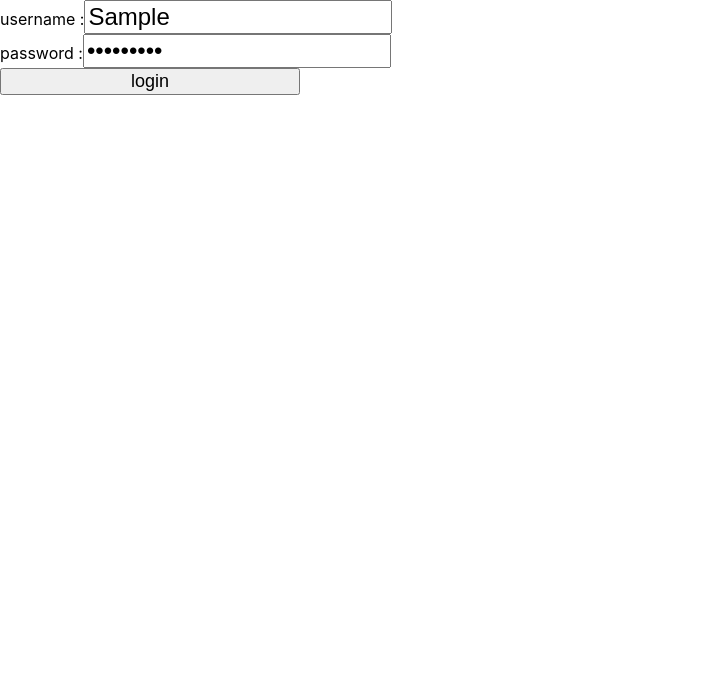
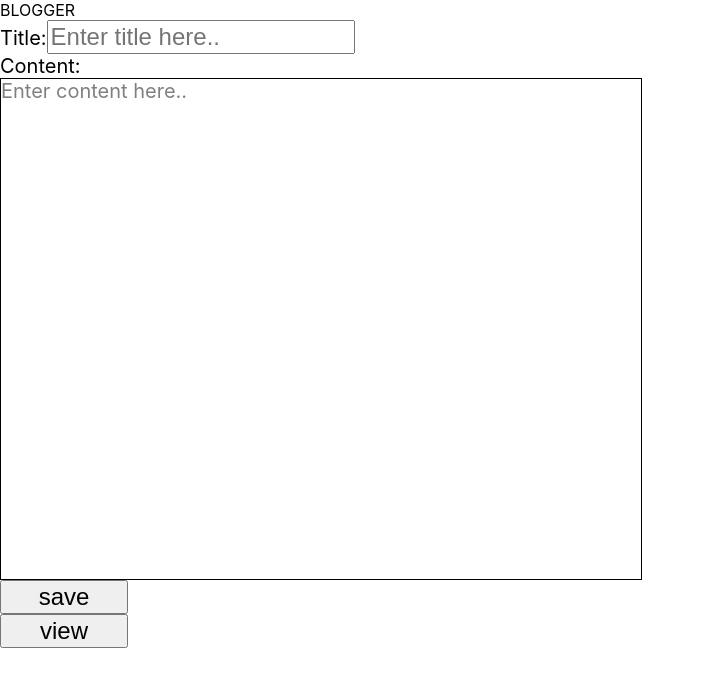
Before and after one commit to bsrushti/react-backend-with-db, a React (Create React App) app: page / in a window 1280 px wide. Both pictures are taken after typing "Sample", "Sample123" into the empty fields and a click on the button "login". Shown: the top 686 px of the page, without its empty margins (0-705 px from the left). Built offline with nearby package versions, Linux system fonts and the light colour scheme; no server answers.

Commit message:
Added view post feature, added sytle for post view page
Change Home class to Home function.

```diff
--- a/src/App.js
+++ b/src/App.js
@@ -1,6 +1,7 @@
 import React, { Component } from "react";
 import Home from "./Home";
 import Login from "./Login";
+import PostView from "./PostView";
 import "./App.css";
 
 class App extends Component {
@@ -12,12 +13,14 @@ class App extends Component {
     this.getContent = this.getContent.bind(this);
     this.save = this.save.bind(this);
     this.login = this.login.bind(this);
-
+    this.view = this.view.bind(this);
     this.state = {
       username: "",
       password: "",
       title: "",
-      content: ""
+      content: "",
+      blogDetails: "",
+      currentPage: "login"
     };
   }
 
@@ -46,13 +49,12 @@ class App extends Component {
       body: JSON.stringify({ name, password })
     })
       .then(res => res.json())
-      .then(output => {
-        if (output.status) {
-          document.getElementById("login").style.display = "none";
-          document.getElementById("home").style.display = "unset";
+      .then(function(output) {
+        if (!output.status) {
+          document.getElementById("msg").innerHTML = "Invalid user";
         }
-        document.getElementById("msg").innerHTML = "Invalid user";
       });
+    this.setState({ currentPage: "home" });
   }
 
   save(e) {
@@ -60,17 +62,30 @@ class App extends Component {
     let userName = this.state.username;
     let blogTitle = this.state.title;
     let content = this.state.content;
-    console.log("coming to save \n", userName, blogTitle, content);
     fetch("/addPost", {
       method: "POST",
       body: JSON.stringify({ userName, blogTitle, content })
     });
-    console.log(this.state.title, this.state.content);
+    this.setState({ currentPage: "home" });
   }
 
-  render() {
+  view(e) {
+    e.preventDefault();
+    let app = this;
+    let userName = this.state.username;
+    let blogTitle = this.state.title;
+    fetch("/viewPost", {
+      method: "POST",
+      body: JSON.stringify({ userName, blogTitle })
+    })
+      .then(res => res.json())
+      .then(out => {
+        app.setState({ currentPage: "view", blogDetails: out.body });
+      });
+  }
+
+  renderLogin() {
     return (
-      <div>
       <div id="login" className="login-page">
         <div id="msg" className="err-msg" />
         <Login
@@ -79,16 +94,48 @@ class App extends Component {
           getPassword={this.getPassword}
         />
       </div>
-        <div id="home" className="home-page" style={{ display: "none" }}>
+    );
+  }
+
+  renderHome() {
+    return (
+      <div id="home" className="home-page">
         <Home
           save={this.save}
+          view={this.view}
           title={this.getTitle}
           content={this.getContent}
         />
       </div>
+    );
+  }
+
+  renderPost(blogDetails) {
+    return (
+      <div>
+        <PostView blogDetails={blogDetails} />
       </div>
+    );
+  }
+
+  render() {
+    return (
+      <Blogger
+        currentPage={this.state.currentPage}
+        renderLogin={this.renderLogin.bind(this)}
+        renderHome={this.renderHome.bind(this)}
+        renderPost={this.renderPost.bind(this)}
+        blogDetails={this.state.blogDetails}
+      />
     );
   }
 }
 
+const Blogger = function(props) {
+  if (props.currentPage == "login") return <div>{props.renderLogin()}</div>;
+  if (props.currentPage == "home") return <div>{props.renderHome()}</div>;
+  if (props.currentPage == "view")
+    return <div>{props.renderPost(props.blogDetails)}</div>;
+};
+
 export default App;
--- a/src/Home.js
+++ b/src/Home.js
@@ -1,11 +1,7 @@
-import React, { Component } from "react";
+import React from "react";
 import InputBox from "./InputBox";
 
-class Home extends Component {
-  constructor(props) {
-    super(props);
-  }
-  render() {
+const Home = function(props) {
   return (
     <div>
       <div>BLOGGER</div>
@@ -15,30 +11,29 @@ class Home extends Component {
           <InputBox
             type="text"
             name="blog_title"
-              onChange={this.props.title}
+            onChange={props.title}
             placeholder="Enter title here.."
           />
         </div>
         <div>
           Content:
           <div
-              onInput={this.props.content}
+            onInput={props.content}
             className="blog-content"
             contentEditable="true"
             placeholder="Enter content here.."
-              onFocus={this.props.content}
+            onFocus={props.content}
           />
         </div>
-          <button
-            className="save-button"
-            type="submit"
-            onClick={this.props.save}
-          >
+        <button className="save-button" onClick={props.save}>
           save
+        </button>
+        <button className="save-button" onClick={props.view}>
+          view
         </button>
       </div>
     </div>
   );
-  }
-}
+};
+
 export default Home;
--- /dev/null
+++ b/src/PostView.css
@@ -0,0 +1,44 @@
+header,
+.timestamp,
+.content {
+  border: 1px solid black;
+}
+
+.container {
+  display: flex;
+  flex-direction: row;
+}
+
+.App {
+  height: 70%;
+  width: 70%;
+  display: flex;
+  flex-flow: column;
+}
+
+header {
+  height: 10%;
+  width: 100%;
+  font-size: 30px;
+  text-align: center;
+  line-height: 3;
+}
+
+.timestamp {
+  width: 10%;
+  align-self: flex-end;
+}
+
+.content {
+  height: 500px;
+  justify-content: center;
+  text-align: center;
+}
+
+.blogger-name {
+  align-self: flex-end;
+}
+
+.side-panel {
+  align-self: flex-end;
+}
--- /dev/null
+++ b/src/PostView.js
@@ -0,0 +1,20 @@
+import React from "react";
+import "./PostView.css";
+const PostView = function(props) {
+  let { title, content, created_at, user_name } = props.blogDetails[0];
+  return (
+    <div className="container">
+      <div className="App">
+        <header>
+          <div className="title">{title}</div>
+        </header>
+        <div className="timestamp">{created_at.split("T")[0]}</div>
+        <div className="content">{content}</div>
+        <div className="blogger-name">{user_name}</div>
+      </div>
+      <div className="side-panel" />
+    </div>
+  );
+};
+
+export default PostView;
```
Also changed, not shown: 2 other files (tests, documents, lock files or other folders). Lines whose indentation alone changed are shown as unchanged.
